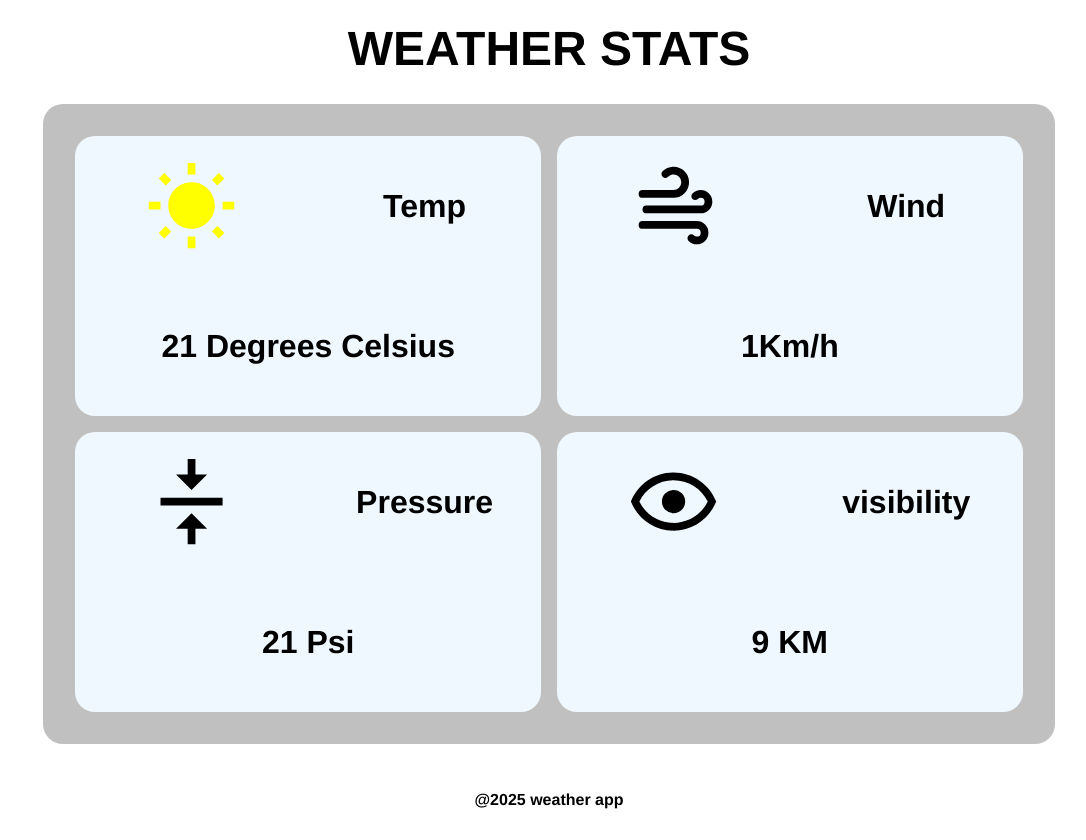
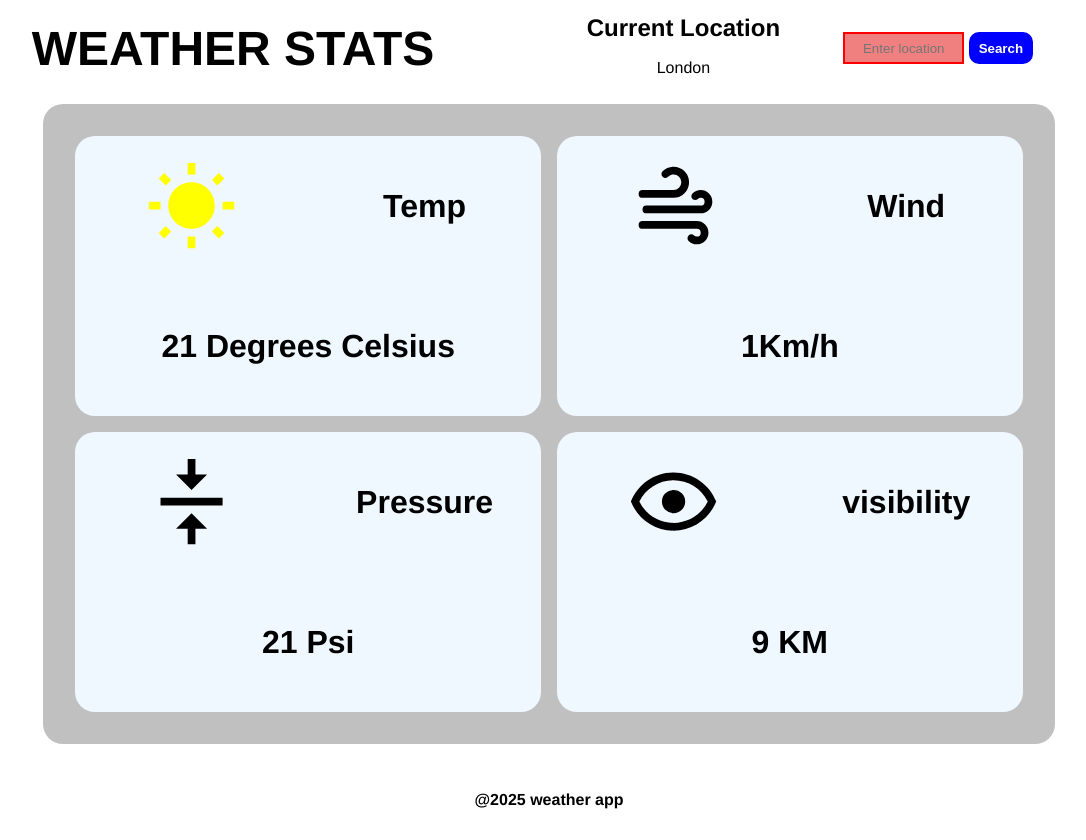
Before and after one commit to davynyakinyua/weather-app, a website built with webpack: page src/index.html in a window 1280 px wide. Shown: the whole page, without its empty margins (91-1177 px from the left). Built offline with nearby package versions, Linux system fonts and the light colour scheme.

Commit message:
validate form input

```diff
--- a/src/fetch.js
+++ b/src/fetch.js
@@ -1,6 +1,5 @@
 console.log("Hello world");
 
-const cityName = "london";
 
 // get the date of the day
 const date = new Date();
@@ -10,7 +9,7 @@ const day = date.getDate();
 console.log(`Todays date is ${year}-${month}-${day}`);
 
 // async function to fetch api
-async function fetchApi (location) {
+export async function fetchApi (location) {
     try{
         console.log("...loading please wait");
         //const response = await fetch(`https://weather.visualcrossing.com/VisualCrossingWebServices/rest/services/timeline/${location}/${year}-${month}-${day}?elements=tempmax,tempmin&metric&key=UWW599F9PC2QG7KFPXJ6K98ST`);
@@ -24,13 +23,3 @@ async function fetchApi (location) {
         console.error(error);
     }
 }
-
-// call fetch api
-fetchApi(cityName)
-    .then(data => {
-        console.log("Weather data:", data);
-
-    })
-    .catch(error => {
-        console.error(error.message);
-    });
--- a/src/form.js
+++ b/src/form.js
@@ -0,0 +1,34 @@
+
+import { fetchApi } from "./fetch";
+
+
+export function formInput (event) {
+    const form = document.getElementById("form");
+    const input = document.getElementById("location");
+    const errorMessage = document.getElementById("error-msg");
+
+    errorMessage.textContent = "";
+
+    if(!input.checkValidity()){
+        event.preventDefault();
+
+        errorMessage.textContent = "Input error";
+    }
+
+    event.preventDefault();
+    // if input is valid return it to fetch api
+
+    const location = input.value;
+    console.log(location);
+
+    // call fetch api
+    fetchApi(location)
+            .then(data => {
+                console.log("Weather data:", data);
+
+            })
+            .catch(error => {
+                console.error(error.message);
+            });
+
+}
--- a/src/index.html
+++ b/src/index.html
@@ -7,7 +7,26 @@
   </head>
   <body>
     <div class="main-container">
-      <div class="header"><h1>WEATHER STATS</h1></div>
+      <div class="header">
+        <div class="heading header-item"><h1>WEATHER STATS</h1></div>
+        <div id="current-stats" class="header-item">
+          <div class="current-location"><h2>Current Location</h2></div>
+          <div id="location-container">London</div>
+        </div>
+        <div id="form-container" class="header-item">
+          <form id="form" action="">
+            <input type="text"
+                   id="location"
+                   name="location"
+                   pattern="^[a-zA-Z\s\-'.]+$"
+                   placeholder="Enter location"
+                   title="Only letters, spaces, apostrophes and periods are allowed"
+                   required>
+            <button id="submit-btn" type="submit">Search</button>
+            <div id="error-msg" class="error"></div>
+          </form>
+        </div>
+      </div>
       <div class="container">
         <div class="first-div all-div">
           <div class="item-one items"><svg xmlns="http://www.w3.org/2000/svg" viewBox="0 0 24 24"><title>white-balance-sunny</title><path d="M3.55 19.09L4.96 20.5L6.76 18.71L5.34 17.29M12 6C8.69 6 6 8.69 6 12S8.69 18 12 18 18 15.31 18 12C18 8.68 15.31 6 12 6M20 13H23V11H20M17.24 18.71L19.04 20.5L20.45 19.09L18.66 17.29M20.45 5L19.04 3.6L17.24 5.39L18.66 6.81M13 1H11V4H13M6.76 5.39L4.96 3.6L3.55 5L5.34 6.81L6.76 5.39M1 13H4V11H1M13 20H11V23H13" fill="yellow" /></svg></div>
--- a/src/index.js
+++ b/src/index.js
@@ -1 +1,22 @@
 import './styles.css';
+import { formInput } from './form';
+
+
+
+
+
+
+
+
+
+
+
+
+// select element from the DOM
+const submitBtn = document.getElementById("submit-btn");
+
+
+
+
+// add eventlistener
+submitBtn.addEventListener("click",formInput);
--- a/src/styles.css
+++ b/src/styles.css
@@ -22,13 +22,88 @@ body {
 
 }
 
+/* styles for the header container */
 .header {
+
+    display:grid;
+    grid-template-columns:50% 20% 20%;
+    gap:0.5rem;
+}
+
+
+.heading {
     display:flex;
     justify-content: center;
     align-items: center;
     font-size:1.5rem;
     font-weight: bold;
+    grid-column:1/2;
 }
+
+#current-stats {
+    grid-column:2/3;
+    display:grid;
+    grid-template-rows:repeat(2, 1fr);
+}
+
+.current-location, #location-container {
+
+    display:flex;
+    justify-content: center;
+    align-items: center;
+}
+
+/* styles for form container */
+#form-container{
+    grid-column:3/4;
+    display:flex;
+    align-items:center;
+    justify-content: center;
+}
+
+form {
+    width:80%;
+}
+
+input {
+    text-align:center;
+    padding:0.3rem;
+    width:60%;
+    height:4vh;
+}
+
+input:valid {
+    outline:none;
+    border:2px solid green;
+    background:lightgreen;
+}
+
+input:invalid {
+    outline:none;
+    border:2px solid red;
+    background-color:lightcoral;
+}
+
+input:hover {
+    border:2px solid green;
+}
+
+button {
+    background-color:blue;
+    border:2px solid blue;
+    color:white;
+    width:5vw;
+    height:4vh;
+    border-radius:10px;
+    font-weight: bold;
+}
+
+button:hover {
+    outline:none;
+    background-color:green;
+    border:2px solid green;
+}
+
 
 /*-----------------------styles for container-------------------*/
 /* styles for container */
```
